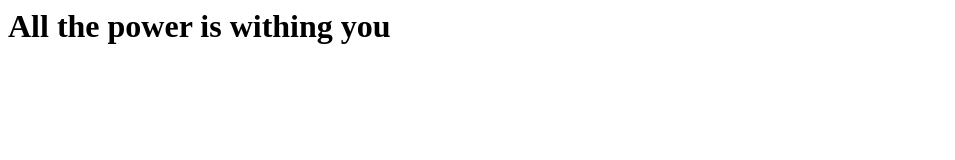
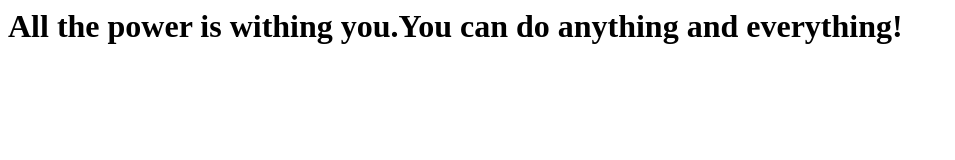
Before and after one commit to rajkhare1/firstgitrepo, a plain HTML site: page index.html in a window 1280 px wide. Shown: the whole page, without its empty margins (0-955 px from the left). Drawn offline with Linux system fonts and the light colour scheme.

Commit message:
completed the first quote

```diff
--- a/index.html
+++ b/index.html
@@ -1,5 +1,5 @@
 <html>
   <body>
-    <h1>All the power is withing you</h1>
+    <h1>All the power is withing you.You can do anything and everything!</h1>
   </body>
 </html>
```
